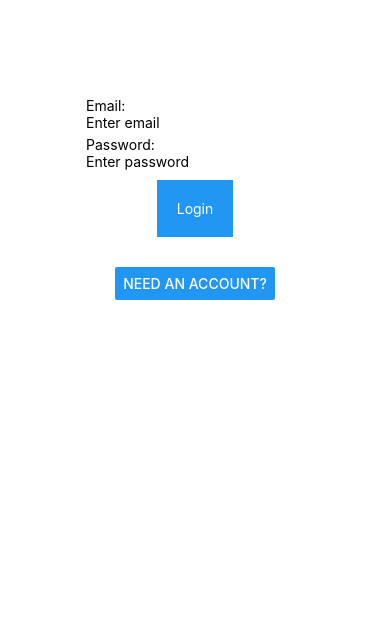
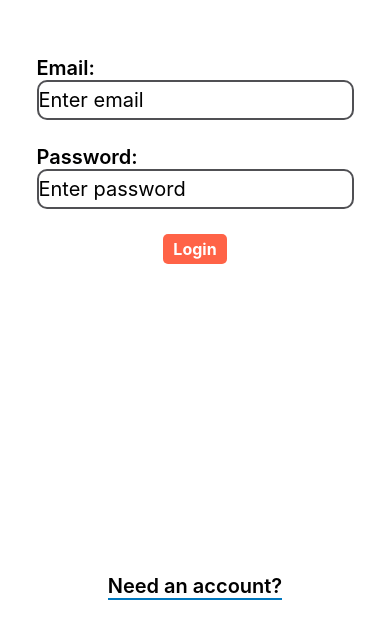
Before and after one commit to Muhammadali1029/WhatsThat, a React Native app: screen /login in a window 390 px wide. Shown: the part 224-844 px from the top of the page. Built offline with nearby package versions, Linux system fonts and the light colour scheme.

Commit message:
added styling to login screen

```diff
--- a/components/globalStyleSheet.js
+++ b/components/globalStyleSheet.js
@@ -53,6 +53,19 @@ const styles = StyleSheet.create({
     fontSize: 16,
     fontWeight: 'bold',
   },
+  text: {
+    fontSize: 20,
+    fontWeight: '600',
+  },
+  textInput: {
+    height: 40,
+    borderWidth: 2,
+    borderColor: '#505054',
+    borderRadius: 10,
+    width: '100%',
+    marginBottom: 15,
+    fontSize: 20,
+  },
 });
 
 export default styles;
--- a/components/login.js
+++ b/components/login.js
@@ -8,7 +8,7 @@ import AsyncStorage from '@react-native-async-storage/async-storage';
 import PropTypes from 'prop-types';
 
 import Modal from './modal';
-import GlobalStyles from './globalStyleSheet';
+import globalStyles from './globalStyleSheet';
 
 export default class LoginScreen extends Component
 {
@@ -158,12 +158,12 @@ export default class LoginScreen extends Component
     const { navigation } = this.props;
 
     return (
-      <View style={[styles.container, GlobalStyles.backgroundOveride]}>
+      <View style={[styles.container, globalStyles.backgroundOveride]}>
         <View style={styles.formContainer}>
           <View style={styles.email}>
-            <Text style={GlobalStyles.text}>Email:</Text>
+            <Text style={globalStyles.text}>Email:</Text>
             <TextInput
-              style={GlobalStyles.textInput}
+              style={globalStyles.textInput}
               placeholder="Enter email"
               onChangeText={(e) => this.setState({ email: e })}
               defaultValue={email}
@@ -175,9 +175,9 @@ export default class LoginScreen extends Component
           </View>
 
           <View style={styles.password}>
-            <Text style={GlobalStyles.text}>Password:</Text>
+            <Text style={globalStyles.text}>Password:</Text>
             <TextInput
-              style={GlobalStyles.textInput}
+              style={globalStyles.textInput}
               placeholder="Enter password"
               onChangeText={(p) => this.setState({ password: p })}
               defaultValue={password}
@@ -188,23 +188,24 @@ export default class LoginScreen extends Component
             && <Text style={styles.error}>*Password is required</Text>}
           </View>
 
-          <View style={styles.loginbtn}>
+          <View style={globalStyles.buttonsContainer}>
             <TouchableOpacity onPress={this.onPressButton}>
-              <View style={styles.button}>
-                <Text style={styles.buttonText}>Login</Text>
+              <View style={[globalStyles.button, styles.button]}>
+                <Text style={globalStyles.buttonText}>Login</Text>
               </View>
             </TouchableOpacity>
           </View>
 
           {error
           && <Text style={styles.error}>{error}</Text>}
+        </View>
 
-          <View>
-            <Button
-              title="Need an account?"
-              onPress={() => navigation.navigate('signup')}
-            />
-          </View>
+        <View style={[globalStyles.headerButtonsContainer, styles.btnContainer]}>
+          <TouchableOpacity onPress={() => navigation.navigate('signup')}>
+            <View style={globalStyles.headerButtons}>
+              <Text style={styles.buttonText}>Need an account?</Text>
+            </View>
+          </TouchableOpacity>
         </View>
 
         {loginSuccessful
@@ -240,7 +241,7 @@ const styles = StyleSheet.create({
     },
   email:
     {
-      marginBottom: 5,
+      marginBottom: 10,
     },
   password:
     {
@@ -254,14 +255,16 @@ const styles = StyleSheet.create({
   button:
     {
       marginBottom: 30,
-      backgroundColor: '#2196F3',
     },
   buttonText:
     {
       textAlign: 'center',
-      padding: 20,
-      color: 'white',
+      fontSize: 20,
+      fontWeight: '600',
     },
+  btnContainer: {
+    marginBottom: 20,
+  },
   error:
     {
       color: 'red',
--- a/components/modal.js
+++ b/components/modal.js
@@ -39,7 +39,7 @@ export default class AlertModal extends Component
         >
           <View style={styles.modalBackground}>
             <View style={styles.modal}>
-              <Text>{alert}</Text>
+              <Text style={styles.text}>{alert}</Text>
             </View>
           </View>
         </Modal>
@@ -79,4 +79,8 @@ const styles = StyleSheet.create({
     justifyContent: 'flex-end',
     margin: 0,
   },
+  text: {
+    fontSize: 15,
+    fontWeight: '600',
+  },
 });
```
